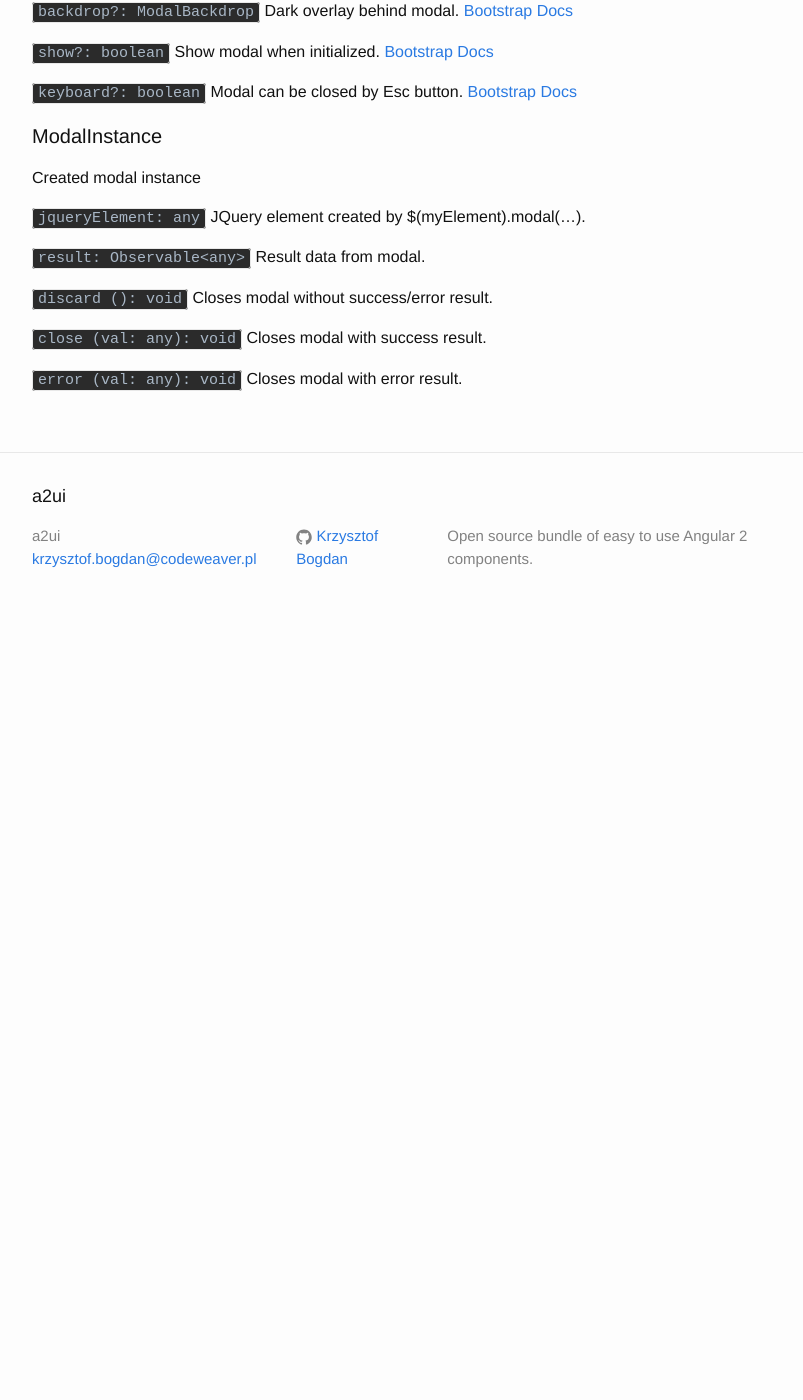
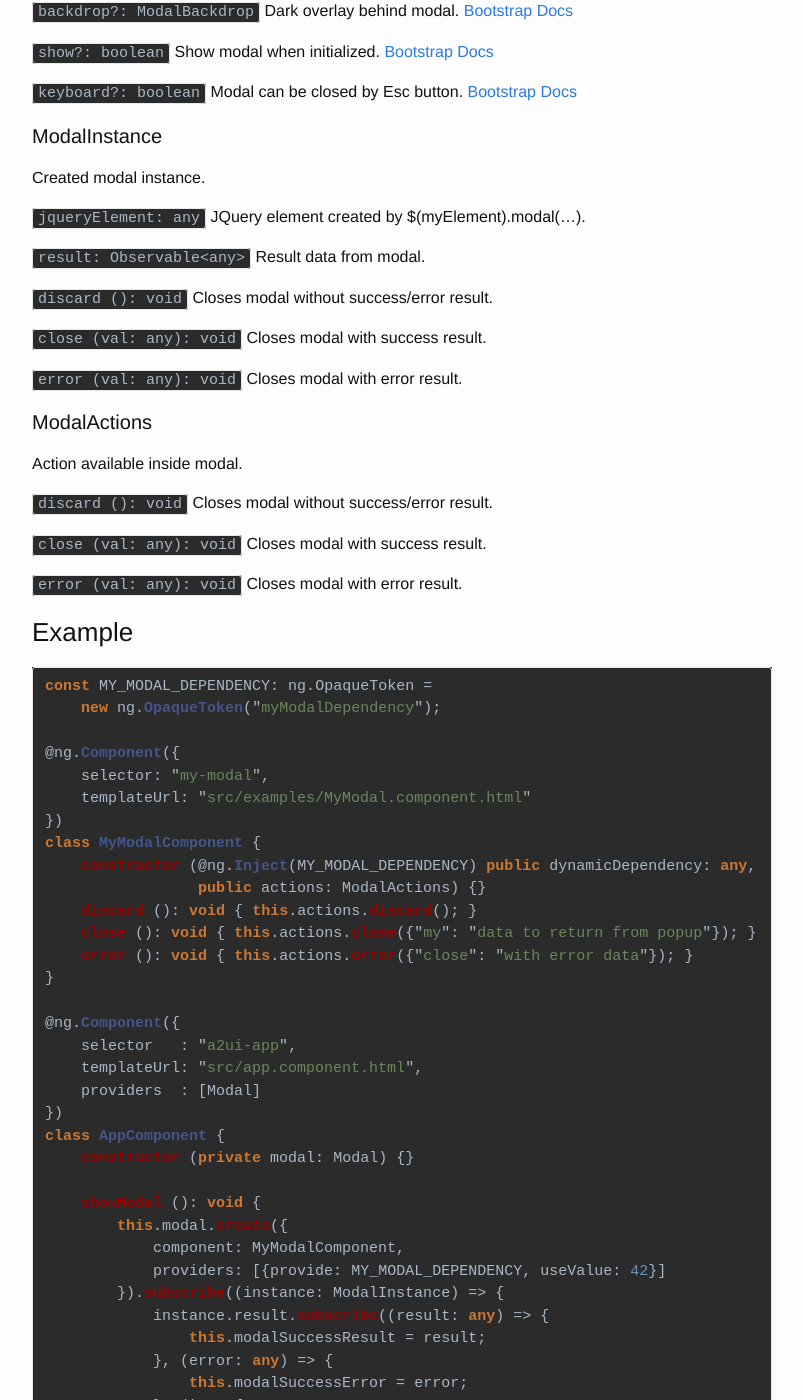
Before and after one commit to Zarysiek/a2ui-site, a Jekyll site: the page built from documentation/documentation.md, in a window 1280 px wide and 1400 px high, scrolled down 2395 px. Shown: the whole window, without its empty margins (238-1041 px from the left). Built offline with Jekyll 4.4.1, drawn with Linux system fonts in a browser that asks for light colours; before the commit the page ends 3025 px from its top, so only the background shows below that; some of the changed text lies outside the part shown.

Commit message:
Modal docs

```diff
--- a/documentation/documentation.md
+++ b/documentation/documentation.md
@@ -122,7 +122,7 @@ There have to be element in DOM that can be found by modalParentSelector.
 [Bootstrap Docs](http://getbootstrap.com/javascript/#modals-options)
 
 #### ModalInstance
-Created modal instance
+Created modal instance.
 
 `jqueryElement: any` JQuery element created by $(myElement).modal(...).
 
@@ -133,3 +133,70 @@ Created modal instance
 `close (val: any): void` Closes modal with success result.
 
 `error (val: any): void` Closes modal with error result.
+
+#### ModalActions
+Action available inside modal.
+
+`discard (): void` Closes modal without success/error result.
+
+`close (val: any): void` Closes modal with success result.
+
+`error (val: any): void` Closes modal with error result.
+
+
+### Example
+{% highlight ts %}
+
+const MY_MODAL_DEPENDENCY: ng.OpaqueToken =
+    new ng.OpaqueToken("myModalDependency");
+
+@ng.Component({
+    selector: "my-modal",
+    templateUrl: "src/examples/MyModal.component.html"
+})
+class MyModalComponent {
+    constructor (@ng.Inject(MY_MODAL_DEPENDENCY) public dynamicDependency: any,
+                 public actions: ModalActions) {}
+    discard (): void { this.actions.discard(); }
+    close (): void { this.actions.close({"my": "data to return from popup"}); }
+    error (): void { this.actions.error({"close": "with error data"}); }
+}
+
+@ng.Component({
+    selector   : "a2ui-app",
+    templateUrl: "src/app.component.html",
+    providers  : [Modal]
+})
+class AppComponent {
+    constructor (private modal: Modal) {}
+
+    showModal (): void {
+        this.modal.create({
+            component: MyModalComponent,
+            providers: [{provide: MY_MODAL_DEPENDENCY, useValue: 42}]
+        }).subscribe((instance: ModalInstance) => {
+            instance.result.subscribe((result: any) => {
+                this.modalSuccessResult = result;
+            }, (error: any) => {
+                this.modalSuccessError = error;
+            }, () => {
+                this.modalDone = "Modal is done with us";
+            });
+        }, (error: any) => {
+            this.modalSuccessError = error;
+        });
+    }
+}
+
+{% endhighlight %}
+
+{% highlight html %}
+
+<h1>Modal</h1>
+<div a2modalHolder></div>
+<button (click)="showModal();">Show modal</button> <br>
+<span>modalSuccessResult: {{modalSuccessResult | json}}</span> <br>
+<span>modalSuccessError: {{modalSuccessError | json}}</span> <br>
+<span>modalDone: {{modalDone | json}}</span> <br>
+
+{% endhighlight %}
```
Also changed, not shown: other parts of documentation/documentation.md (+2 -2 lines).
